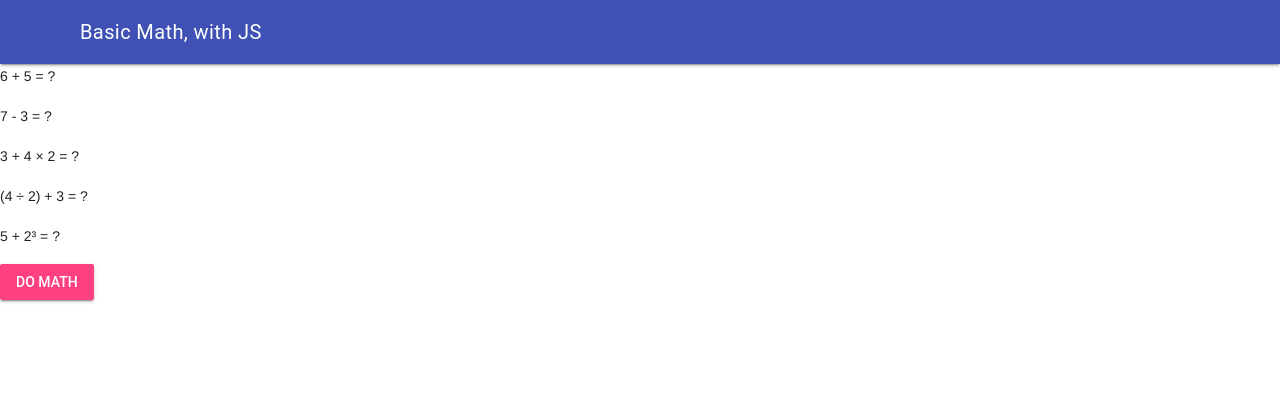
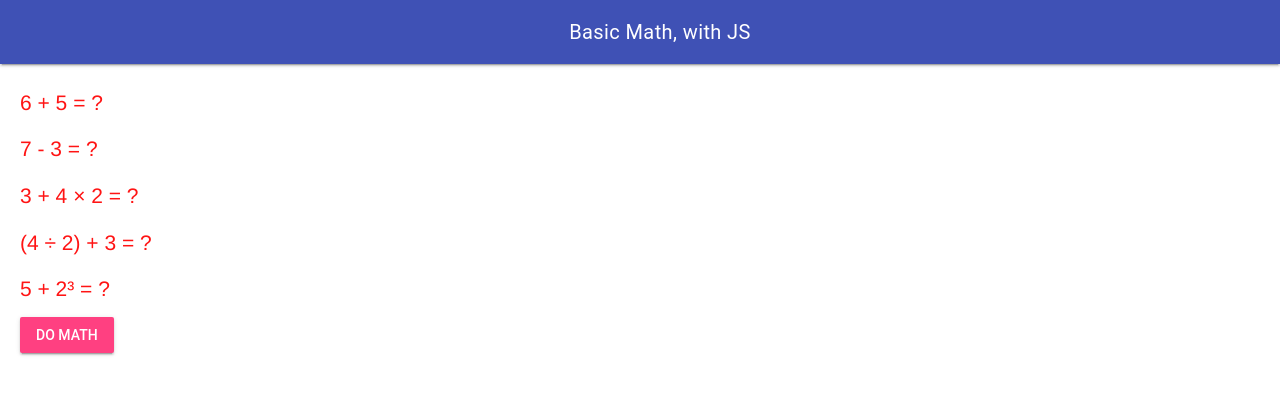
Before and after one commit to MTHS-ICS2O-2-2022/ICS2O-Unit-2-02-william-simard, a plain HTML site: page index.html in a window 1280 px wide. Drawn offline with nearby package versions, Linux system fonts and the light colour scheme.

Commit message:
changes index and style

```diff
--- a/css/style.css
+++ b/css/style.css
@@ -2,3 +2,28 @@
 * Created on: Sep 2020
 * This file contains the CSS for index.html
 */
+
+.mdl-layout__header-row {
+  align-items: center;
+  justify-content: center;
+}
+
+.mdl-layout__content {
+  padding-left: 15pt;
+  padding-right: 15pt;
+  padding-top: 15pt;
+}
+
+/* Due to error in MDL : https://github.com/google/material-design-lite/issues/5281
+*/
+.mdl-ripple {
+  background: #000000;
+  opacity: 0.001;
+}
+
+p {
+  color: rgb(255, 20, 20);
+  font-family: Helvetica, Arial, sans-serif;
+  font-size: 1.5rem;
+  padding-top: 5pt;
+}
--- a/index.html
+++ b/index.html
@@ -5,7 +5,7 @@
   <meta charset="utf-8" />
   <meta name="description" content="Basic Math, with JS" />
   <meta name="keywords" content="mths, ics2o" />
-  <meta name="author" content="Mr. Coxall" />
+  <meta name="author" content="will" />
   <meta name="viewport" content="width=device-width, initial-scale=1.0" />
   <link rel="apple-touch-icon" sizes="180x180" href="apple-touch-icon.png">
   <link rel="icon" type="image/png" sizes="32x32" href="favicon-32x32.png">
```
